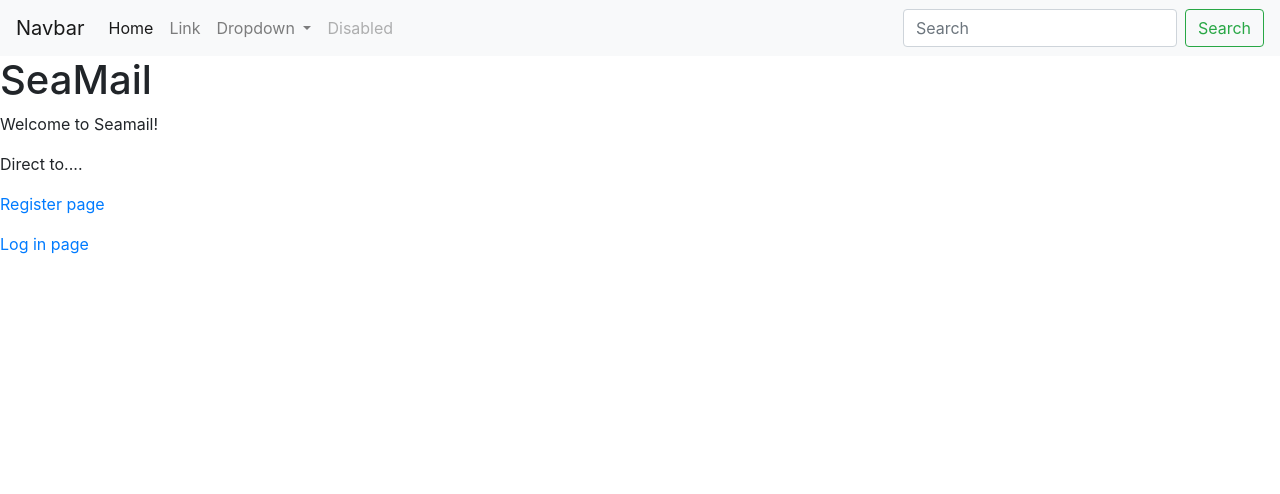
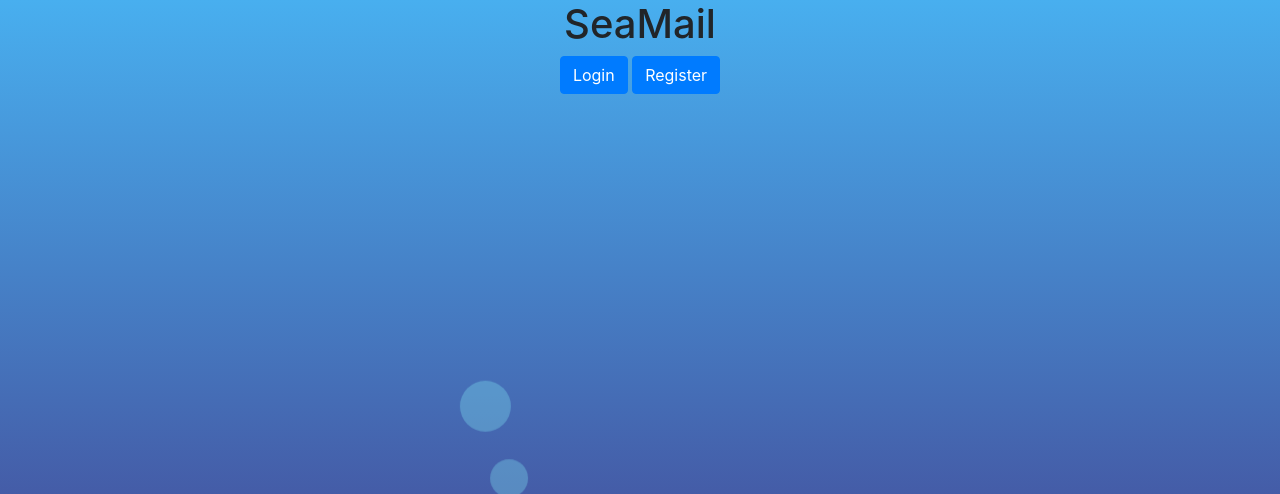
Before and after one commit to CMPE131-yuh/SeaMail, a Flask app: page / in a window 1280 px wide. Shown: the top 494 px of the page. Run offline with Flask 3, Linux system fonts and the light colour scheme; parts of the project's set-up code (start-up, migrations or seed data) failed here and were passed over; some libraries are stand-ins or nearby versions.

Commit message:
change layout

```diff
--- a/main/src/templates/index.html
+++ b/main/src/templates/index.html
@@ -1,22 +1,9 @@
-<!DOCTYPE html>
-<html>
-    <head>
-        <title>Index Page</title>
-        <link rel="stylesheet" type="text/css" href="./frontend/public/index.css">
-        <script src="jquery.js"></script>
-        <script>
-            $(function(){
-                $("#navbar").load("navbar.html")
-            });
-        </script>
-    </head>
-    <body>
-        <div id="navbar"></div>
-        <h1>SeaMail</h1>
-        <p>Welcome to Seamail!</p>
-        <p>Direct to....</p>
-        <p><a href = 'register'>Register page</a></p>
-        <p><a href = 'login'>Log in page</a></p>
-
-    </body>
-</html>
+{% extends "base.html" %} {% block title %}Home{% endblock %} {% block link%}
+rel="stylesheet" href="{{ url_for('static', filename='public/index.css') }}" {%
+endblock %} {% block content%}
+<div class="text-center">
+  <h1>SeaMail</h1>
+  <a class="btn btn-primary" href="/login">Login</a>
+  <a class="btn btn-primary" href="/register">Register</a>
+</div>
+{% endblock %}
```
